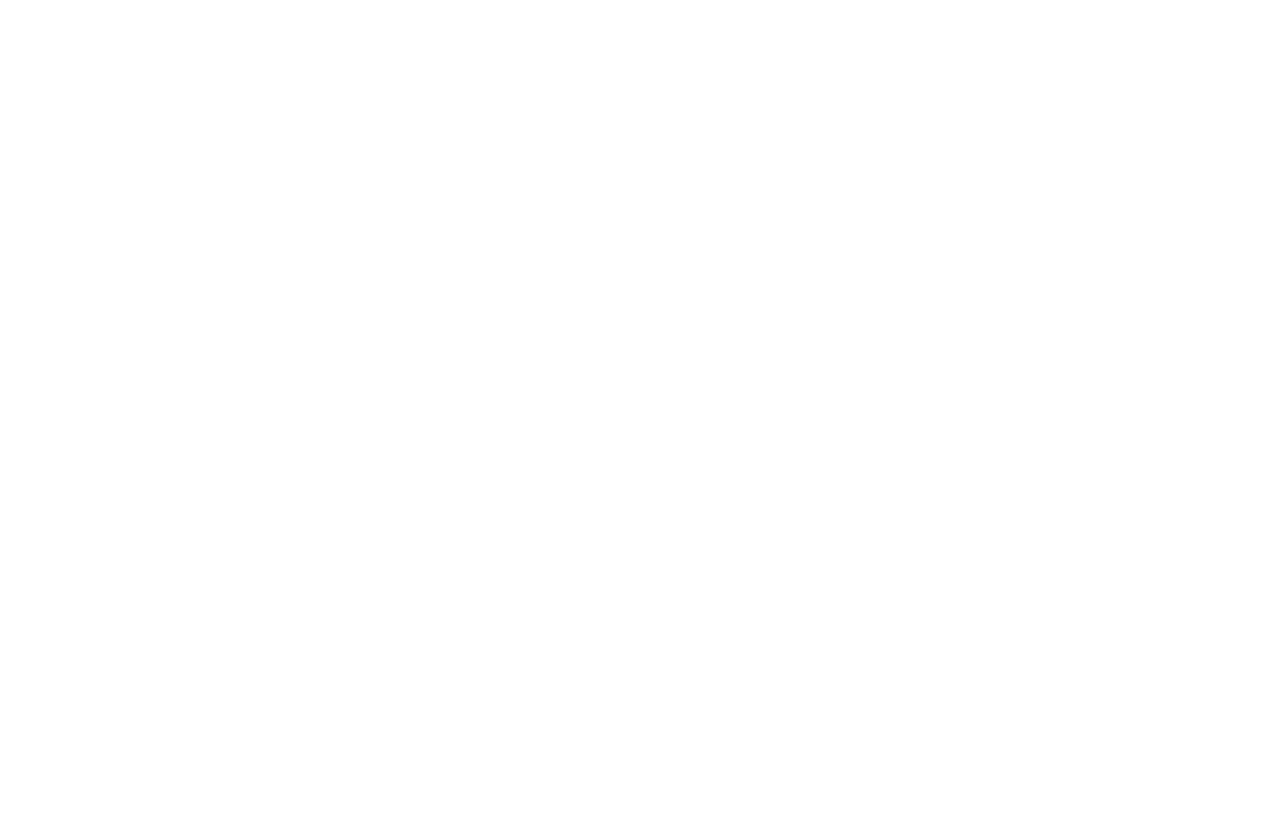
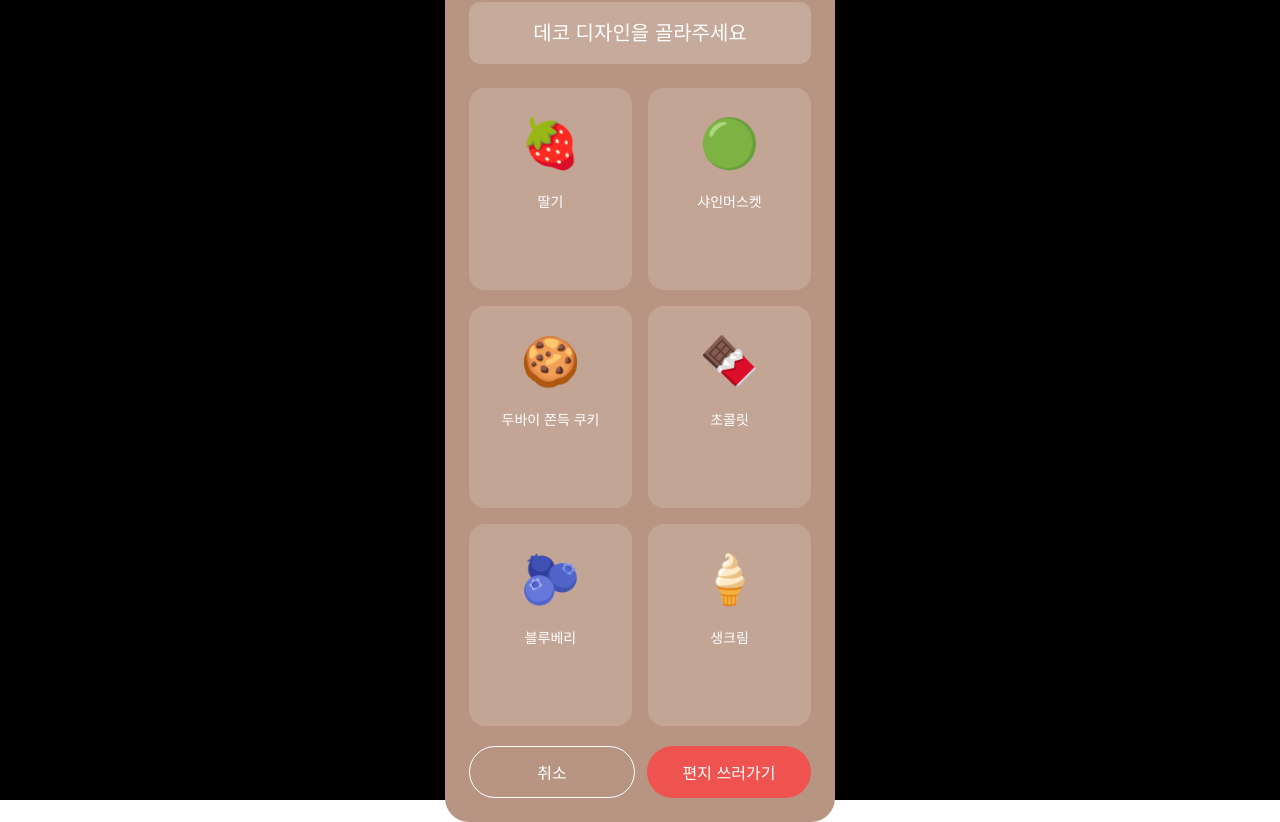
Before and after one commit to gusqkr/putfruitsonmycake, a React app in the folder frontend/: page /Deco in a window 1280 px wide. Before the commit this address had no page. Before the commit the page ends 800 px from the top, so only its background shows below. Built offline with nearby package versions, Linux system fonts and the light colour scheme; the HTML template or start-up script is replaced by a standard one.

Commit message:
편지지 선택 및 작성화면 만들었고, 아직 구현 안돼요..

```diff
--- a/frontend/src/App.jsx
+++ b/frontend/src/App.jsx
@@ -5,6 +5,9 @@
 import Home from "./Home";
 import Login from "./Login";
 import Cake from "./Cake";
+import Paper from "./Paper";
+import Deco from "./Deco";
+
 
 function App() {
 
@@ -14,6 +17,8 @@
       <Route path="/" element={<Login />} />
       <Route path="/home" element={<Home />} />
       <Route path="/cake" element={<Cake />} />
+      <Route path="/Paper" element={<Paper />} />
+      <Route path="/Deco" element={<Deco />} />
     </Routes>
 
   </BrowserRouter>
--- /dev/null
+++ b/frontend/src/Deco.css
@@ -0,0 +1,102 @@
+* {
+  box-sizing: border-box;
+  font-family: 'Apple SD Gothic Neo', 'Pretendard', sans-serif;
+}
+
+body {
+  margin: 0;
+  background: #000;
+  display: flex;
+  justify-content: center;
+  align-items: center;
+  height: 100vh;
+}
+
+.app {
+  width: 390px;
+  height: 844px;
+  background: #b89583;
+  padding: 24px;
+  display: flex;
+  flex-direction: column;
+  justify-content: space-between;
+}
+
+.title-box {
+  background: rgba(255,255,255,0.2);
+  padding: 16px;
+  border-radius: 12px;
+  text-align: center;
+  color: #fff;
+  font-size: 20px;
+  font-weight: 600;
+}
+
+.grid {
+  display: grid;
+  grid-template-columns: 1fr 1fr;
+  gap: 16px;
+  margin-top: 24px;
+  flex: 1;
+}
+
+.item {
+  background: rgba(255,255,255,0.15);
+  border-radius: 16px;
+  padding: 20px;
+  text-align: center;
+  color: #fff;
+}
+
+.icon {
+  font-size: 48px;
+  margin-bottom: 12px;
+}
+
+.item p {
+  margin: 0;
+  font-size: 14px;
+}
+
+.bottom-buttons {
+  display: flex;
+  gap: 12px;
+  margin-top: 20px;
+}
+
+button {
+  flex: 1;
+  height: 52px;
+  border-radius: 26px;
+  border: none;
+  font-size: 16px;
+  font-weight: 600;
+}
+
+.cancel {
+  background: transparent;
+  border: 1px solid #fff;
+  color: #fff;
+}
+
+.submit {
+  background: #ef5350;
+  color: #fff;
+}
+
+.app.strawberry {
+  background: #fde6ef;
+}
+
+.app.shine {
+  background: #eaffc6;
+}
+
+.app.choco {
+  background: #5a3b2e;
+  color: white;
+}
+
+.item.active {
+  border: 3px solid white;
+}
--- /dev/null
+++ b/frontend/src/Deco.jsx
@@ -0,0 +1,66 @@
+import React, { useEffect } from "react";
+import './Deco.css';
+import { useNavigate } from "react-router-dom";
+import { Letter } from './script.js';
+
+function Deco() {
+    const navigate = useNavigate();
+        const goToPaper = () => {
+            navigate('/Paper');
+        }
+
+    useEffect(() => {
+    Letter();
+    }, []);
+
+    return (
+        <div>
+        <div class="app">
+    <div class="title-box">
+      데코 디자인을 골라주세요
+    </div>
+
+    <div class="grid">
+      <div class="item" data-theme="strawberry">
+        <div class="icon">🍓</div>
+        <p>딸기</p>
+      </div>
+
+      <div class="item" data-theme="shineMuscat">
+        <div class="icon">🟢</div>
+        <p>샤인머스켓</p>
+      </div>
+
+      <div class="item" data-theme="Dubai">
+        <div class="icon">🍪</div>
+        <p>두바이 쫀득 쿠키</p>
+      </div>
+
+      <div class="item" data-theme="chocolate">
+        <div class="icon">🍫</div>
+        <p>초콜릿</p>
+      </div>
+
+      <div class="item" data-theme="blueberry">
+        <div class="icon">🫐</div>
+        <p>블루베리</p>
+      </div>
+
+      <div class="item" data-theme="cream">
+        <div class="icon">🍦</div>
+        <p>생크림</p>
+      </div>
+    </div>
+
+    <div class="bottom-buttons">
+      <button class="cancel">취소</button>
+      <button class="submit" id="goLetter" onClick={goToPaper}>편지 쓰러가기</button>
+    </div>
+
+  </div>
+  <script src="script.js"></script>
+  </div>
+
+    );
+}
+export default Deco;
--- /dev/null
+++ b/frontend/src/Paper.css
@@ -0,0 +1,211 @@
+* {
+  box-sizing: border-box;
+  font-family: 'Apple SD Gothic Neo', 'Pretendard', sans-serif;
+}
+
+body {
+  margin: 0;
+  background: #000;
+  display: flex;
+  justify-content: center;
+  align-items: center;
+  height: 100vh;
+}
+
+.app {
+  width: 390px;
+  height: 844px;
+  display: flex;
+  flex-direction: column;
+  border-radius: 24px;
+  overflow: hidden;
+}
+
+.header {
+  background: #cbb1a4;
+  color: #fff;
+  padding: 24px;
+  text-align: center;
+  font-weight: 600;
+  line-height: 1.4;
+}
+
+.card {
+  background: #fff;
+  border-radius: 20px;
+  margin: 20px;
+  padding: 20px;
+  position: relative;
+  flex: 1;
+}
+
+.from {
+  display: flex;
+  justify-content: space-between;
+  align-items: center;
+  font-size: 22px;
+  font-weight: 700;
+}
+
+.sticker {
+  font-size: 28px;
+}
+
+textarea {
+  width: 100%;
+  height: 260px;
+  border: none;
+  resize: none;
+  margin-top: 20px;
+  font-size: 22px;
+  line-height: 1.4;
+  outline: none;
+}
+
+.count {
+  position: absolute;
+  bottom: 16px;
+  right: 20px;
+  font-size: 12px;
+  color: #666;
+}
+
+.buttons {
+  display: flex;
+  gap: 12px;
+  padding: 20px;
+}
+
+button {
+  flex: 1;
+  height: 52px;
+  border-radius: 26px;
+  border: none;
+  font-size: 16px;
+  font-weight: 600;
+}
+
+.from-section {
+  margin-top: 16px;
+}
+
+.from-label {
+  display: block;          /* 👈 한 줄 차지 */
+  font-size: 22px;
+  font-weight: 700;
+  margin-bottom: 8px;
+}
+
+.from-input {
+  width: 100%;
+  height: 40px;
+  border: none;
+  outline: none;
+  resize: none;
+  font-size: 18px;
+  background: transparent;
+}
+
+.divider {
+  height: 1px;
+  background-color: #ccc;
+  margin-top: 6px;
+}
+
+.app.strawberry {
+  background: #fde6ef;
+}
+
+.app.strawberry .cancel {
+  background: transparent;
+  border: 1px solid #fff;
+  color: #fff;
+}
+
+.app.strawberry .submit {
+  background: #cbb1a4;
+  color: #fff;
+}
+
+.app.shineMuscat {
+  background: #BFF7BB;
+}
+
+.app.shineMuscat .cancel {
+  background: transparent;
+  border: 1px solid #fff;
+  color: #fff;
+}
+
+.app.shineMuscat .submit {
+  background: #FF8A80;
+  color: #fff;
+}
+
+.app.Dubai {
+  background: #5E4B4B;
+}
+
+.app.Dubai .cancel {
+  background: transparent;
+  border: 1px solid #fff;
+  color: #fff;
+}
+
+.app.Dubai .submit {
+  background: #B5C475;
+  color: #fff;
+}
+
+.app.Dubai .card {
+  background: #B5C475;
+}
+
+.app.blueberry {
+  background: #4F5A9C;
+}
+
+.app.blueberry .cancel {
+  background: transparent;
+  border: 1px solid #fff;
+  color: #fff;
+}
+
+.app.blueberry .submit {
+  background: #D6D9FF;
+  color: #fff;
+}
+
+.app.chocolate {
+  background: #4D2222;
+}
+
+.app.chocolate .cancel {
+  background: transparent;
+  border: 1px solid #fff;
+  color: #fff;
+}
+
+.app.chocolate .submit {
+  background: #B19487;
+  color: #fff;
+}
+
+.app.cream {
+  background: #FCE9B6;
+}
+
+.app.cream .cancel {
+  background: transparent;
+  border: 1px solid #fff;
+  color: #fff;
+}
+
+.app.cream .submit {
+  background: #FBDB82;
+  color: #fff;
+}
+
+.app.cream .card{
+  background: #FFF2E6;
+}
--- /dev/null
+++ b/frontend/src/Paper.jsx
@@ -0,0 +1,60 @@
+import React, { useEffect, useState } from "react";
+import './Paper.css';
+import { Letter } from './script.js';
+
+
+function Paper() {
+  const [theme, setTheme] = useState(""); // 테마를 저장할 상태
+
+  useEffect(() => {
+    // 1. URL에서 테마 파라미터 가져오기
+    const params = new URLSearchParams(window.location.search);
+    const themeParam = params.get("theme");
+
+    if (themeParam) {
+      setTheme(themeParam); // 가져온 테마를 상태에 저장
+    }
+
+    Letter();
+  }, []);
+
+    return (
+        <div>
+            <div className={`app ${theme}`}>
+    <div class="header">
+      <p style="text-align: left; font-size: 25px;">(트리 생성자 닉네임)님에게<br/>축하의 메세지를 남겨주세요!</p>
+    </div>
+
+    <div class="card">
+      <div class="from-section">
+        <span class="from-label">from.</span>
+
+        <textarea
+          class="from-input"
+          placeholder="닉네임을 입력하세요"
+        ></textarea>
+
+        <div class="divider"></div>
+      </div>
+
+
+      <textarea
+        class="letter-input"
+        maxlength="850"
+        placeholder="편지를 작성하세요"
+      ></textarea>
+
+      <div class="count">0 / 850</div>
+    </div>
+
+    <div class="buttons">
+      <button class="cancel">취소</button>
+      <button class="submit">작성 완료</button>
+    </div>
+  </div>
+
+  <script src="script.js"></script>
+    </div>
+
+)}
+export default Paper;
--- /dev/null
+++ b/frontend/src/script.js
@@ -0,0 +1,36 @@
+export const Letter = () => {
+    let selectedTheme = null;
+
+  const items = document.querySelectorAll(".item");
+  const goLetterBtn = document.getElementById("goLetter");
+
+  if (items.length > 0) {
+    items.forEach(item => {
+      item.addEventListener("click", () => {
+        items.forEach(i => i.classList.remove("active"));
+        item.classList.add("active");
+        selectedTheme = item.dataset.theme;
+      });
+    });
+  }
+
+  if (goLetterBtn) {
+    goLetterBtn.addEventListener("click", () => {
+      if (!selectedTheme) {
+        alert("디자인을 선택해주세요!");
+        return;
+      }
+
+      window.location.href = `letter.html?theme=${selectedTheme}`;
+    });
+  }
+
+  const letterTextarea = document.querySelector(".letter-input");
+  const count = document.querySelector(".count");
+
+  if (letterTextarea && count) {
+    letterTextarea.addEventListener("input", () => {
+      count.textContent = `${letterTextarea.value.length} / 850`;
+    });
+  }
+}
```
